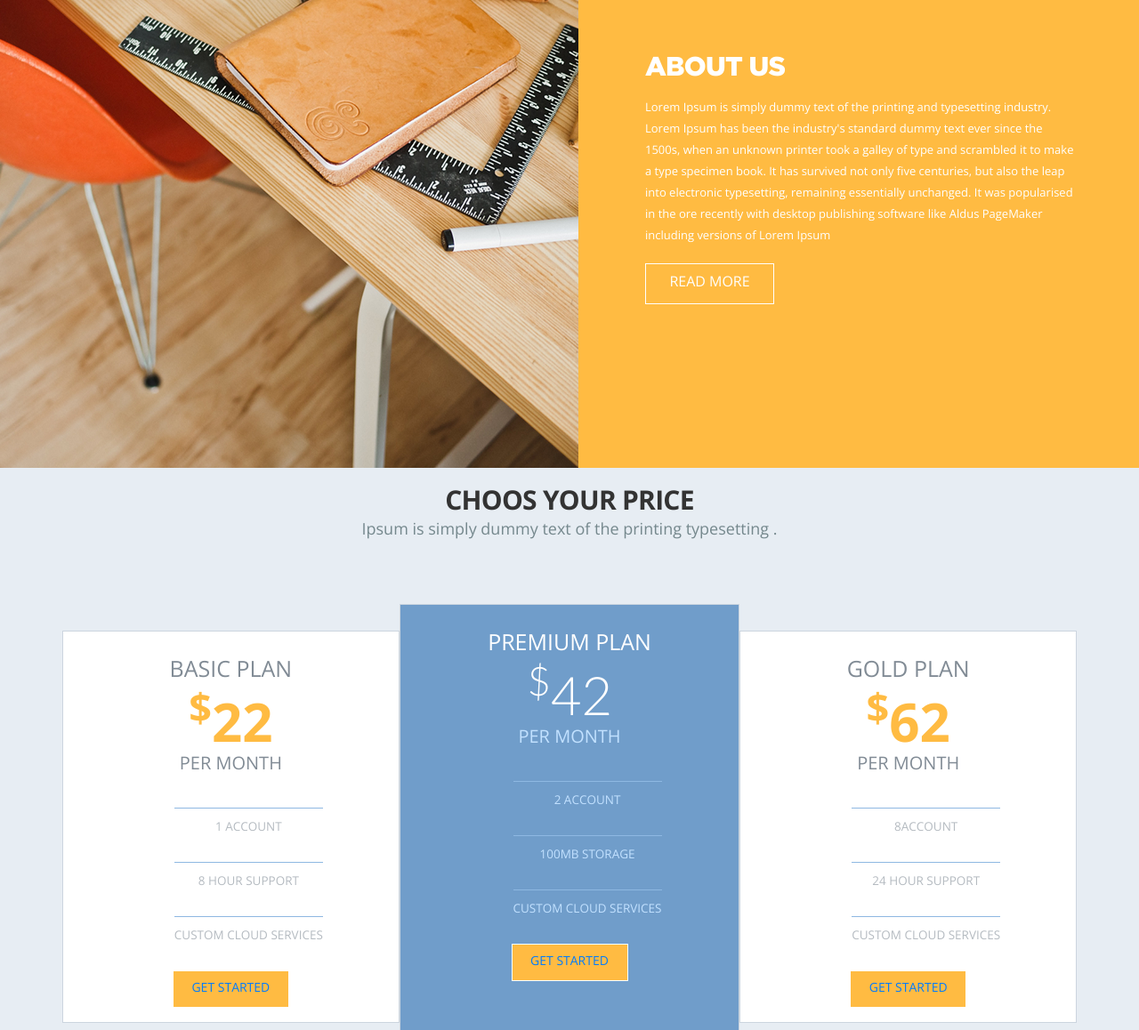
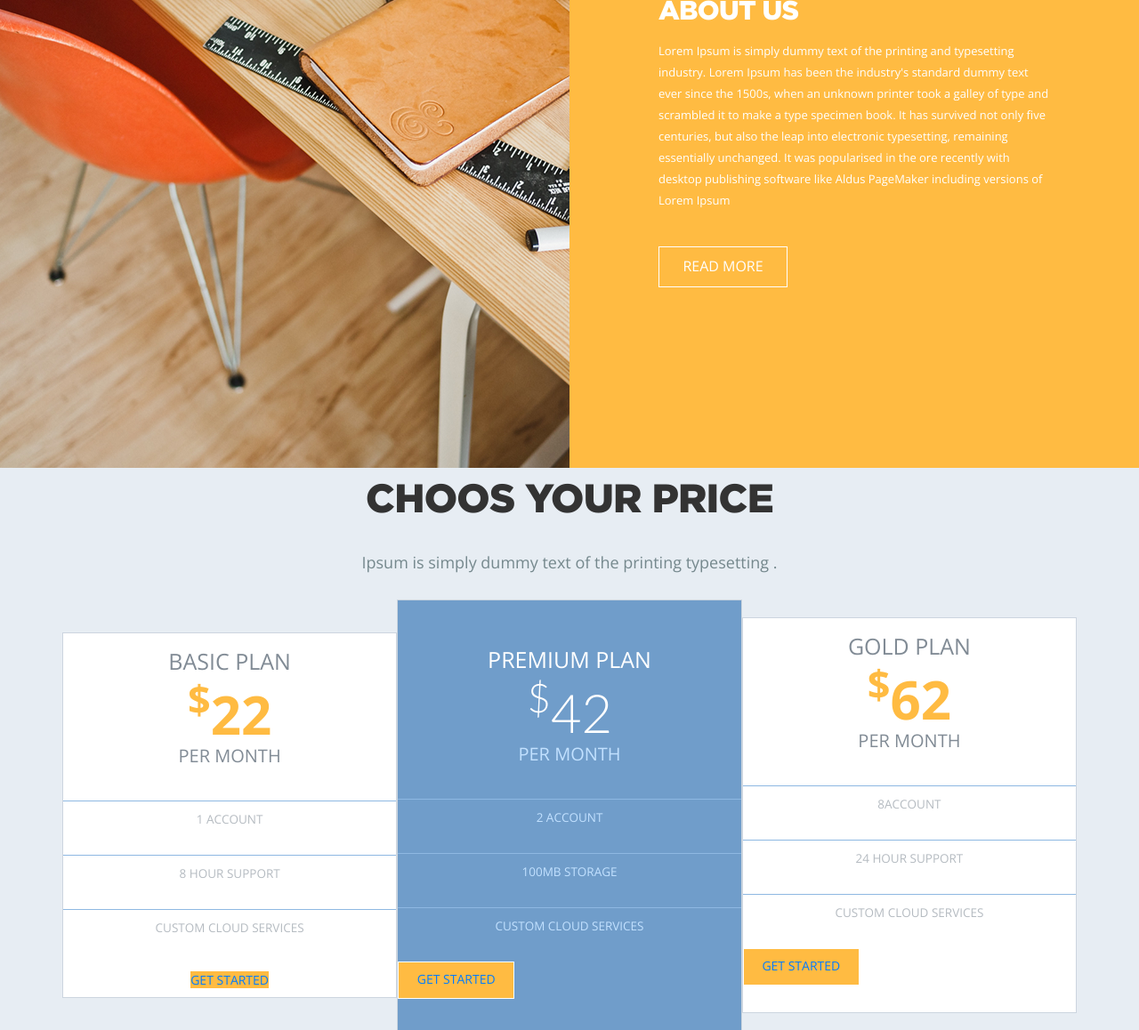
Before and after one commit to SerhiiLazar/Study_, a plain HTML site: page app/index.html in a window 1280 px wide. Shown: the part 1642-2800 px from the top of the page at 89% size. Drawn offline with nearby package versions, Linux system fonts and the light colour scheme.

Commit message:
about.price.buttons

```diff
--- a/app/index.html
+++ b/app/index.html
@@ -249,7 +249,7 @@
       </div>
     </div>
     <div class="about" id="about">
-      <div class="container">
+      <!-- <div class="container"> -->
       <div class="about__content">
         <div class="about__left">
           <img src="images/dest/about_fon_left_img.png" alt="" />
@@ -259,28 +259,27 @@
           <div class="text">
             Lorem Ipsum is simply dummy text of the printing and typesetting
             industry. Lorem Ipsum has been the industry's standard dummy text
-              ever since the 1500s, when an unknown printer took a galley of
-              type and scrambled it to make a type specimen book. It has
-              survived not only five centuries, but also the leap into
-              electronic typesetting, remaining essentially unchanged. It was
-              popularised in the ore recently with desktop publishing software
-              like Aldus PageMaker including versions of Lorem Ipsum
+            ever since the 1500s, when an unknown printer took a galley of type
+            and scrambled it to make a type specimen book. It has survived not
+            only five centuries, but also the leap into electronic typesetting,
+            remaining essentially unchanged. It was popularised in the ore
+            recently with desktop publishing software like Aldus PageMaker
+            including versions of Lorem Ipsum
           </div>
           <a href="#" class="btn--yl">Read more</a>
         </div>
       </div>
-      </div>
+      <!-- </div> -->
     </div>
     <div class="price" id="price">
       <div class="container">
         <div class="price__content">
-          <div class="subtitle-top">
-            <h2>
-              <span>Choos your price</span>
+          <div class="price__subtitle">
+            <div class="subtitle">
+              <h2>Choos your price</h2>
+            </div>
             <p>Ipsum is simply dummy text of the printing typesetting .</p>
-            </h2>
           </div>
-
           <div class="price__box">
             <div class="price__box-item">
               <h3>Basic plan</h3>
@@ -293,7 +292,9 @@
                 <li>8 hour support</li>
                 <li>Custom Cloud Services</li>
               </ul>
+              <div class="box__btn">
                 <a href="#" class="btn--price">Get Started</a>
+              </div>
             </div>
             <div class="price__box-item--blue">
               <h3>Premium plan</h3>
--- a/app/scss/blocks/_about.scss
+++ b/app/scss/blocks/_about.scss
@@ -3,17 +3,22 @@
   &__content {
     background-color: $yl;
     display: flex;
+    height: 623px;
   }
   &__left {
-    margin-left: -270px;
-    width: 850px;
-    height: 623px;
+    flex: 0 0 50%;
+
+    img {
+      object-fit: cover;
+      width: 100%;
+      height: 100%;
+    }
   }
   &__right {
     display: flex;
     background-color: $yl;
     flex-direction: column;
-    padding: 163px 0 175px 75px;
+    margin: 100px 100px;
     a {
       width: 145px;
       height: 46px;
@@ -31,11 +36,13 @@
       margin-bottom: 20px;
     }
     .text {
+      color: $wh;
+      max-width: 29rem;
       font-size: 13px;
       font-weight: 400;
       line-height: 24px;
-      color: $wh;
-      padding-bottom: 20px;
+
+      margin-bottom: 40px;
     }
   }
 }
--- a/app/scss/blocks/_price.scss
+++ b/app/scss/blocks/_price.scss
@@ -3,24 +3,19 @@
   background-color: #e7edf3;
   height: 898px;
 
-  &__content {
-    .subtitle-top {
-      display: flex;
-
-      justify-content: center;
-
-      padding: 20px 0 20px;
-    }
-    h2 {
-      text-align: center;
+  &__subtitle {
+    display: flex;
+    justify-content: center;
+    flex-direction: column;
+    text-align: center;
+    .subtitle {
+      font-family: $font2;
       font-size: 30px;
-      line-height: 22px;
       font-weight: 900;
       text-transform: uppercase;
       letter-spacing: -0.025em;
-      padding: 5px 0 20px;
     }
-    h2 > p {
+    p {
       font-size: 18px;
       font-weight: 300;
       text-transform: none;
@@ -29,7 +24,6 @@
       padding: 10px;
     }
   }
-
   &__box {
     display: flex;
     justify-content: center;
@@ -38,20 +32,21 @@
   &__box-item {
     display: flex;
     flex-direction: column;
-    width: 391px;
-    height: 441px;
-    align-items: center;
+    flex: 0 0 33%;
+
     border: 1px solid #ccd5df;
     background-color: #ffff;
-    padding: 10px 10px;
+
     text-align: center;
+    .box__btn {
+      align-items: center;
+    }
     a {
       text-decoration: none;
       font-size: 14px;
-      line-height: 1.2;
       font-weight: 400;
-      padding: 10px 0 0;
       text-transform: uppercase;
+      margin-bottom: 30px;
     }
     h3 {
       font-size: 25px;
@@ -77,7 +72,10 @@
       text-transform: uppercase;
       color: #818b95;
     }
-    ul > li {
+    ul {
+      padding: 0;
+    }
+    li {
       list-style-type: none;
       font-size: 13.5px;
       line-height: 40px;
@@ -90,20 +88,17 @@
   }
   &__box-item--blue {
     display: flex;
-    width: 395px;
+    flex: 0 0 34%;
     flex-direction: column;
-    height: 501px;
+    padding: 35px 0 35px;
     border: 1px solid #ccd5df;
     background-color: #709dca;
-    padding: 10px 10px;
+
     text-align: center;
-    align-items: center;
     a {
       font-size: 14px;
       text-decoration: none;
-      line-height: 1.2;
       font-weight: 400;
-      padding: 10px 0 0;
       text-transform: uppercase;
     }
     h3 {
@@ -131,8 +126,10 @@
       text-transform: uppercase;
       color: #c2e1ff;
     }
-
-    ul > li {
+    ul {
+      padding: 0;
+    }
+    li {
       list-style-type: none;
       font-size: 13.5px;
       line-height: 40px;
@@ -140,6 +137,7 @@
       text-transform: uppercase;
       color: #c2e1ff;
       margin-bottom: 20px;
+      padding: 0;
       border-top: 1px solid#8eb8e2;
     }
   }
--- a/app/scss/components/_buttons.scss
+++ b/app/scss/components/_buttons.scss
@@ -27,7 +27,7 @@
     font-size: 16px;
     text-decoration: none;
     text-transform: uppercase;
-    line-height: 38px;
+    line-height: 42px;
     background-color: $yl;
     transition: all 0.3s;
     &:hover {
@@ -41,10 +41,6 @@
 }
 
 .btn--price {
-  /*  display: block; */
-  text-align: center;
-  padding: 4px 12px;
-  display: block;
   border: 1px solid $wh;
   text-decoration: none;
   font-weight: 500;
```
Also changed, not shown: app/css/app.min.css. Lines whose indentation alone changed are shown as unchanged.
